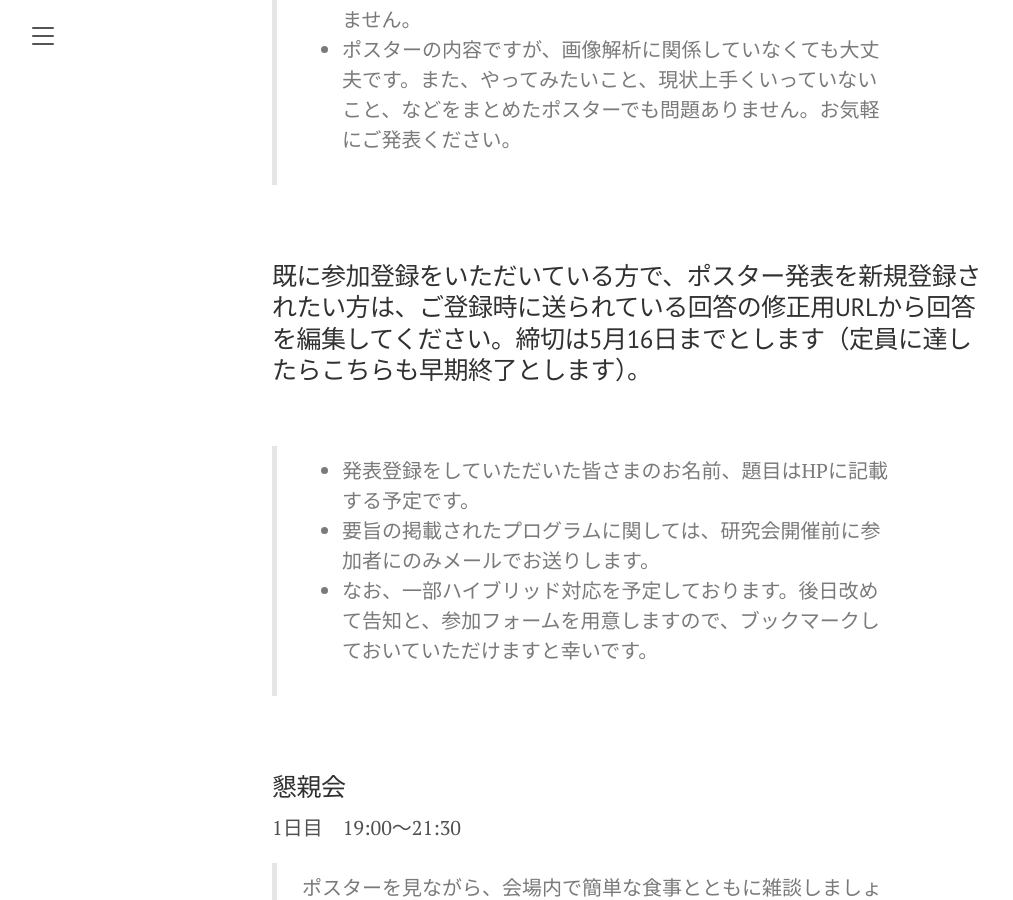
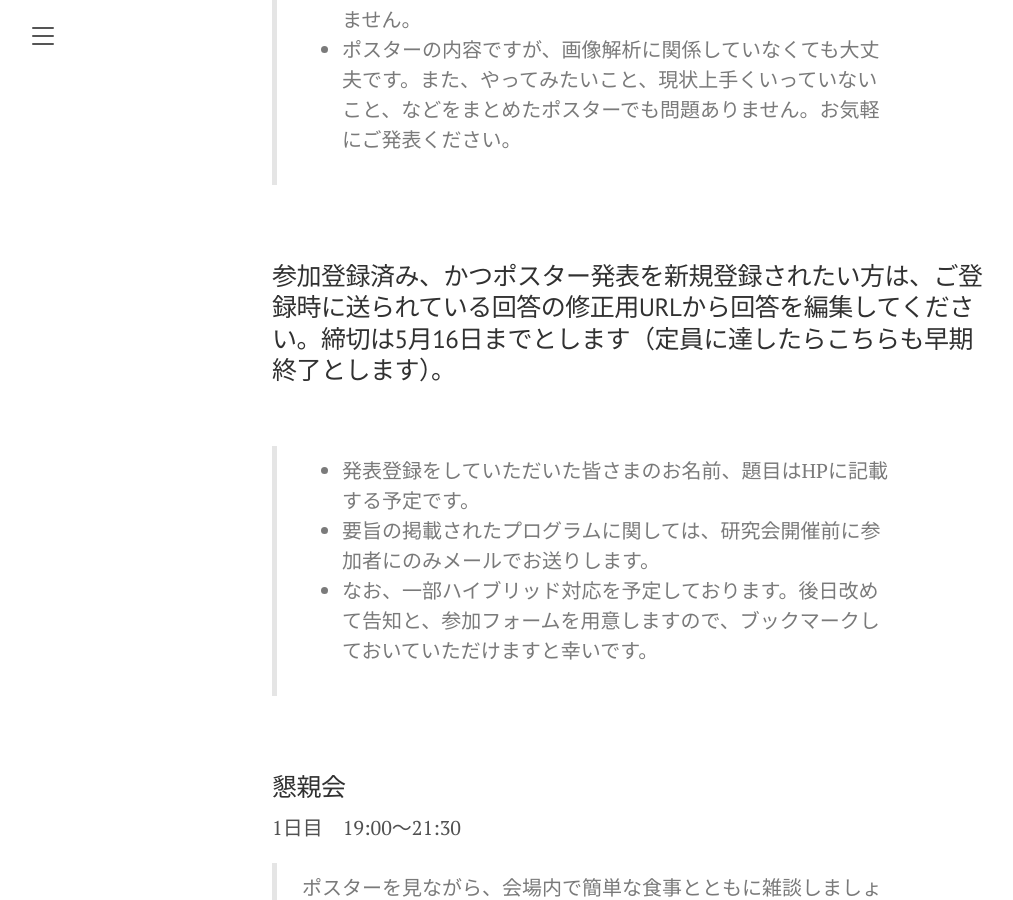
Before and after one commit to SystemsEthology/website, a Jekyll site: the page built from event_01/conference01_join.md, in a window 1280 px wide and 900 px high, scrolled down 949 px. Shown: the whole window, without its empty margins (8-1021 px from the left). Built offline with Jekyll 4.4.1, drawn with Linux system fonts in a browser that asks for light colours.

Commit message:
Update conference01_join.md

```diff
--- a/event_01/conference01_join.md
+++ b/event_01/conference01_join.md
@@ -24,7 +24,7 @@ order: 5
 
 <br>
 
-### 既に参加登録をいただいている方で、ポスター発表を新規登録されたい方は、ご登録時に送られている回答の修正用URLから回答を編集してください。締切は5月16日までとします（定員に達したらこちらも早期終了とします）。
+### 参加登録済み、かつポスター発表を新規登録されたい方は、ご登録時に送られている回答の修正用URLから回答を編集してください。締切は5月16日までとします（定員に達したらこちらも早期終了とします）。
 
 <br>
 
```
